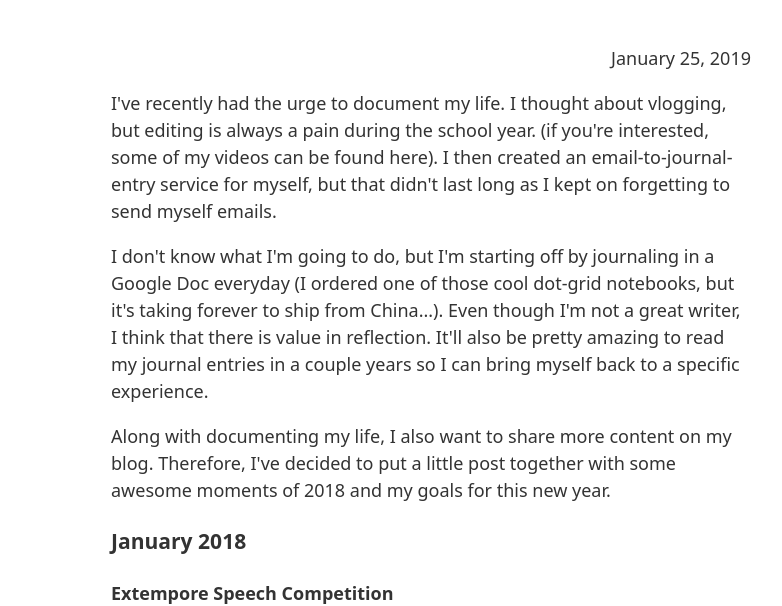
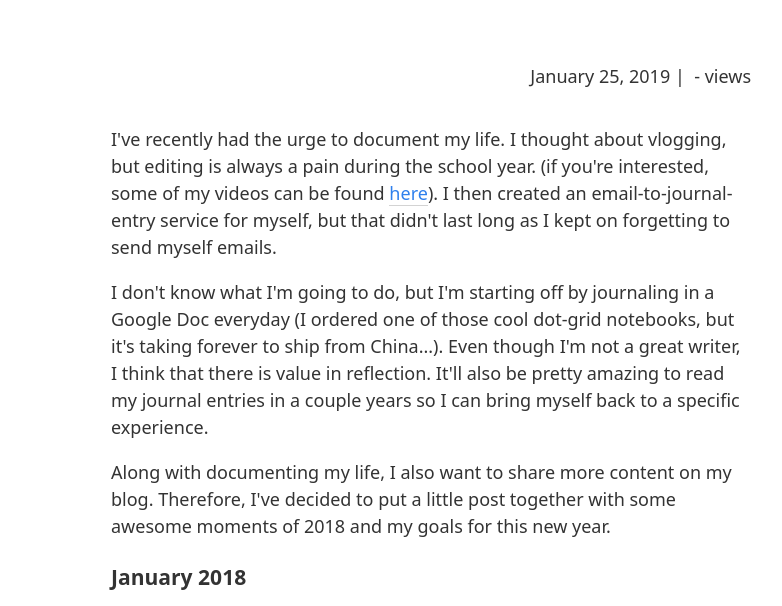
Before and after one commit to shamdasani/shamdasani.org-old, a Gatsby site: page /2018-review/ in a window 1280 px wide. Shown: the part 199-805 px from the top of the page, without its empty margins (209-991 px from the left). Built offline with nearby package versions, Linux system fonts and the light colour scheme; Gatsby itself is replaced by a stand-in of ours; no server answers.

Commit message:
post links

```diff
--- /dev/null
+++ b/src/components/ViewCounter.js
@@ -0,0 +1,32 @@
+import React, { Component } from 'react'
+import styled from 'styled-components'
+
+const CounterText = styled.p`
+  display: inline-block;
+
+span {
+  font-weight: bold;
+}
+`
+class ViewCounter extends Component {
+  constructor(props) {
+    super(props)
+    this.state = {
+      hits: []
+    }
+  }
+  componentDidMount() {
+    const URL = 'https://shamdasani-views.now.sh/?id='
+    const id = this.props.id
+    fetch(URL + id)
+      .then(response => response.json())
+      .then(data => this.setState({ hits: data.total }))
+  }
+
+  render() {
+    const { hits } = this.state
+    return <CounterText>&nbsp;-<span>{hits}</span> views</CounterText>
+  }
+}
+
+export default ViewCounter
--- a/src/components/layout.js
+++ b/src/components/layout.js
@@ -1,5 +1,4 @@
 import React from "react"
-import { useStaticQuery, graphql } from "gatsby"
 import  styled, { createGlobalStyle } from "styled-components"
 
 import { Link } from "gatsby"
@@ -25,7 +24,7 @@ a {
 
 class Layout extends React.Component {
   render() {
-    const { location, title, children } = this.props
+    const { location, children } = this.props
     const rootPath = `${__PATH_PREFIX__}/`
     let header
 
--- a/src/templates/blog-post.js
+++ b/src/templates/blog-post.js
@@ -5,6 +5,7 @@ import styled from "styled-components"
 import Me from "../components/me"
 import Layout from "../components/layout"
 import SEO from "../components/seo"
+import ViewCounter from "../components/ViewCounter"
 
 const PostContainer = styled.article`
   max-width: 40em;
@@ -27,7 +28,16 @@ const PostContainer = styled.article`
 
   img {
     max-width: 300px;
+  }
 
+  a {
+    color: rgb(47, 128, 237);
+    border-bottom: 1px solid rgb(211, 211, 211);
+    transition: all 300ms ease 0s;
+
+    &:hover {
+      border-bottom: none;
+    }
   }
 `
 class BlogPostTemplate extends React.Component {
@@ -35,6 +45,11 @@ class BlogPostTemplate extends React.Component {
     const post = this.props.data.markdownRemark
     const siteTitle = this.props.data.site.siteMetadata.title
     const { previous, next } = this.props.pageContext
+
+    const id = this.props.location.pathname.substring(
+      1,
+      this.props.location.pathname.length - 1
+    )
 
     return (
       <Layout location={this.props.location} title={siteTitle}>
@@ -46,13 +61,15 @@ class BlogPostTemplate extends React.Component {
           <PostContainer>
             <header>
               <h1>{post.frontmatter.title}</h1>
-              <p className="date">{post.frontmatter.date}</p>
+              <p className="date">
+                {post.frontmatter.date} | <ViewCounter id={id} />
+              </p>
             </header>
             <section dangerouslySetInnerHTML={{ __html: post.html }} />
             <nav>
               {previous && (
                 <Link to={previous.fields.slug} className="prev" rel="prev">
-                ←<b>{previous.frontmatter.title}</b>
+                  ← <b>{previous.frontmatter.title}</b>
                 </Link>
               )}
               <br /> <br />
@@ -63,7 +80,6 @@ class BlogPostTemplate extends React.Component {
               )}
             </nav>
           </PostContainer>
-
           <br /> <br />
           <footer>
             <Me trimmed />
```
Lines whose indentation alone changed are shown as unchanged.
